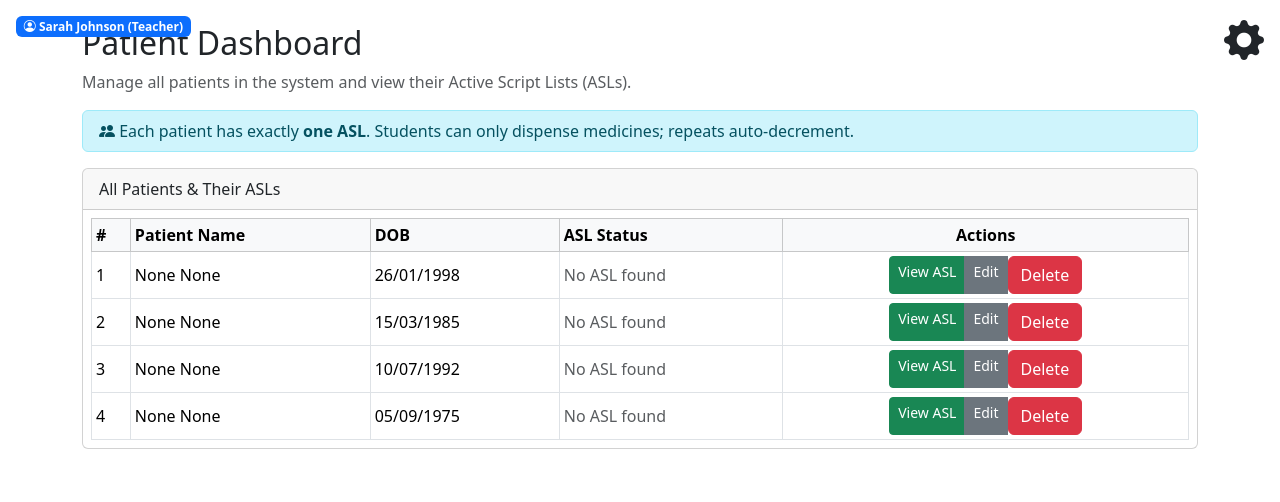
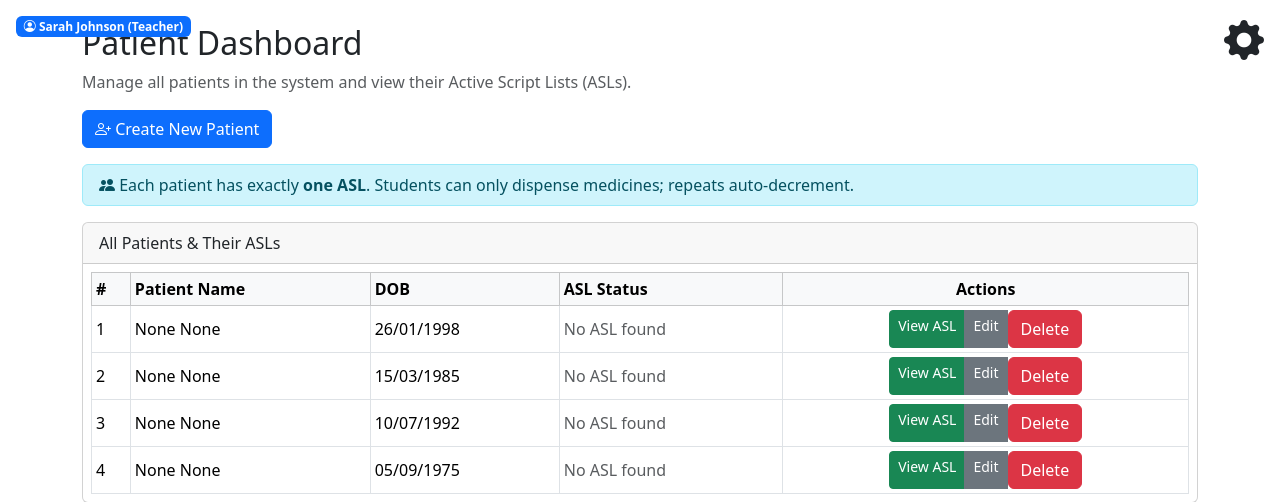
Before and after one commit to samo-e/ProfComp---Digital-Prescriptions-via-tokens, a Flask app: page /patients in a window 1280 px wide. Shown: the top 502 px of the page. Run offline with Flask 3, Linux system fonts and the light colour scheme; a user stored in the database is signed in.

Commit message:
Create Patient in patient dashboard

```diff
--- a/flaskr/website/templates/views/patient_dash.html
+++ b/flaskr/website/templates/views/patient_dash.html
@@ -3,6 +3,13 @@
 <div class="container mt-4">
     <h2>Patient Dashboard</h2>
     <p class="text-muted">Manage all patients in the system and view their Active Script Lists (ASLs).</p>
+
+    <!-- Action Buttons -->
+    <div class="mb-3">
+        <a href="{{ url_for('views.create_patient') }}" class="btn btn-primary">
+            <i class="bi bi-person-plus"></i> Create New Patient
+        </a>
+    </div>
 
     <!-- Info Banner -->
     <div class="alert alert-info py-2">
```
Also changed, not shown: flaskr/instance/asl_simulation.db.
